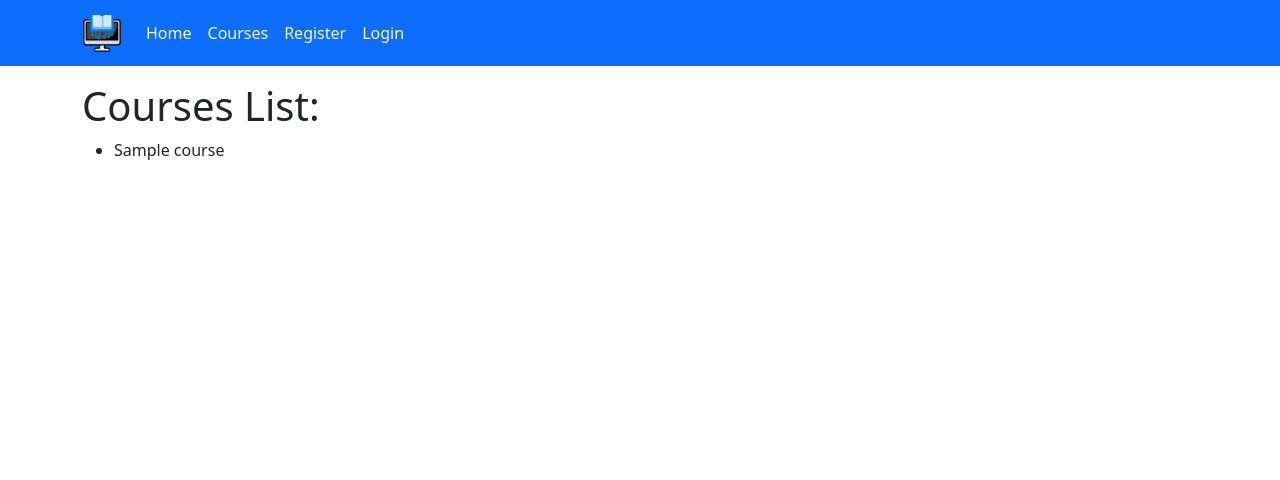
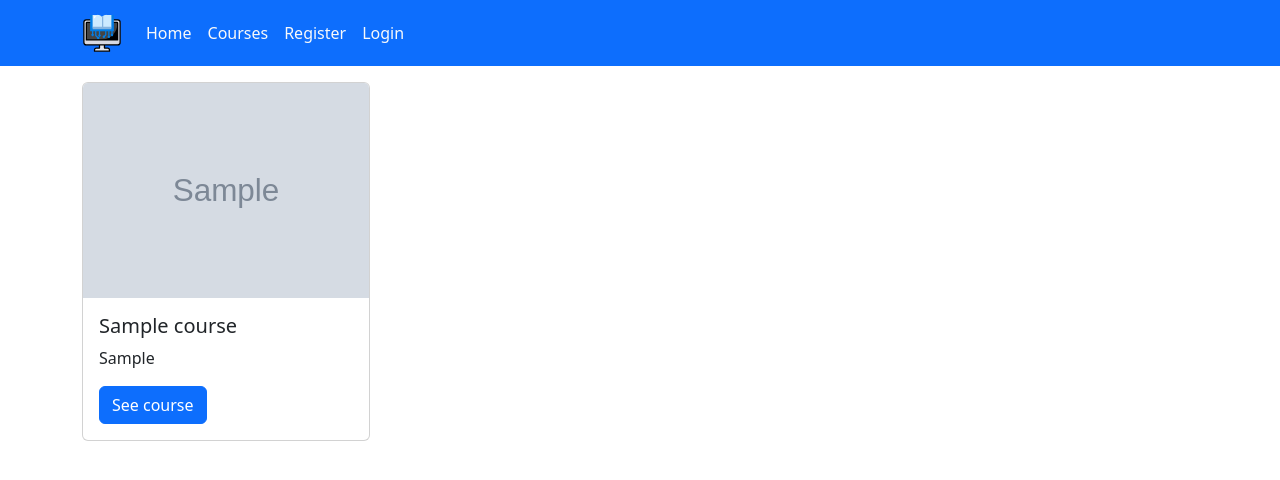
Before and after one commit to Mandi97/lms, a Django app: page /courses/ in a window 1280 px wide. Shown: the top 480 px of the page. Run offline with Django 3.2, Linux system fonts and the light colour scheme; tables that the repository leaves empty hold one stand-in row (Sample ...); some libraries are stand-ins or nearby versions.

Commit message:
add course functions with permissions

```diff
--- a/courses/templates/courses/courses_list.html
+++ b/courses/templates/courses/courses_list.html
@@ -1,14 +1,23 @@
 {% extends 'base.html' %}
 
 {% block container %}
-    <h1>Courses List:</h1>
-
-    <ul>
-        {% for course in courses %}
-            <li class="mb-3">{{ course.title }}</li>
-
-            {% empty %}
-            <p>Something is no yes!</p>
-        {% endfor %}
-    </ul>
+    <div class="row">
+        <div class="col">
+            <div class="card-group">
+                {% for course in courses %}
+                    <div class="card mb-3 me-3" style="max-width: 18rem;">
+                        <img src="{{ course.course_image.url }}" class="card-img-top" alt="{{ course.title }}">
+                        <div class="card-body">
+                            <h5 class="card-title">{{ course.title }}</h5>
+                            <p class="card-text">{{ course.overview }}</p>
+                            <a href="{% url 'courses:course-detail' pk=course.pk %}" class="btn btn-primary">See
+                                course</a>
+                        </div>
+                    </div>
+                {% empty %}
+                    <h2>No courses found.</h2>
+                {% endfor %}
+            </div>
+        </div>
+    </div>
 {% endblock %}
--- a/courses/urls.py
+++ b/courses/urls.py
@@ -6,4 +6,8 @@ app_name = 'courses'
 
 urlpatterns = [
     path('', views.CourseListView.as_view(), name='courses-list'),
+    path('<int:pk>/', views.CourseDetailView.as_view(), name='course-detail'),
+    path('delete/<int:pk>/', views.CourseDeleteView.as_view(), name='course-delete'),
+    path('create/', views.CourseCreateView.as_view(), name='course-create'),
+
 ]
--- a/courses/views.py
+++ b/courses/views.py
@@ -1,10 +1,40 @@
+from django.contrib.auth.mixins import LoginRequiredMixin, PermissionRequiredMixin
 from django.shortcuts import render
-from django.views.generic import ListView
+from django.urls import reverse_lazy
+from django.views.generic import ListView, DetailView, DeleteView, CreateView
 
 from . import models
+from .permissions import OwnerRequiredMixin
 
 
 class CourseListView(ListView):
     model = models.Course
     template_name = 'courses/courses_list.html'
     context_object_name = 'courses'
+
+
+class CourseDetailView(DetailView):
+    model = models.Course
+    template_name = 'courses/course_details.html'
+    context_object_name = 'course'
+
+
+class CourseDeleteView(LoginRequiredMixin, OwnerRequiredMixin, DeleteView):
+    model = models.Course
+    success_url = reverse_lazy('courses:courses-list')
+    login_url = reverse_lazy('users:login')
+    template_name = 'courses/course_delete.html'
+    context_object_name = 'course'
+
+
+class CourseCreateView(LoginRequiredMixin, PermissionRequiredMixin, CreateView):
+    model = models.Course
+    fields = ('title', 'slug', 'subject', 'overview', 'course_image')
+    template_name = 'courses/course_create.html'
+    success_url = reverse_lazy('courses:courses-list')
+    login_url = reverse_lazy('users:login')
+    permission_required = 'courses.add_course'
+
+    def form_valid(self, form):
+        form.instance.owner = self.request.user
+        return super().form_valid(form)
```
Also changed, not shown: courses/permissions.py (added, +10 -0 lines), courses/templates/courses/course_create.html (added, +11 -0 lines), courses/templates/courses/course_delete.html (added, +9 -0 lines), courses/templates/courses/course_details.html (added, +23 -0 lines).
